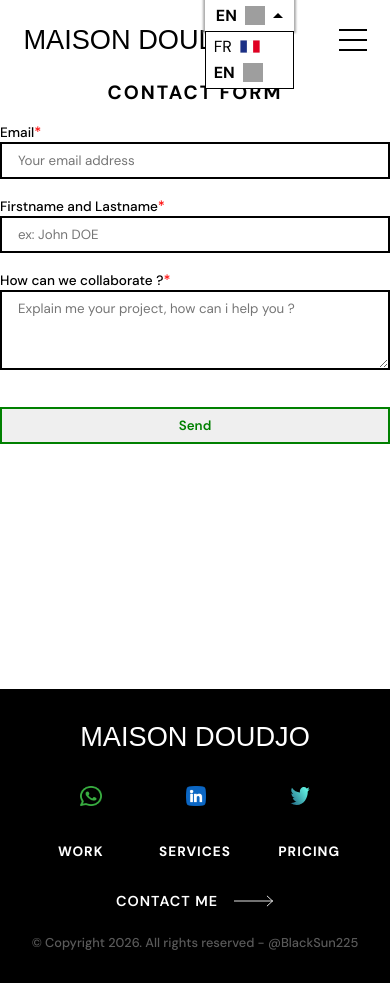
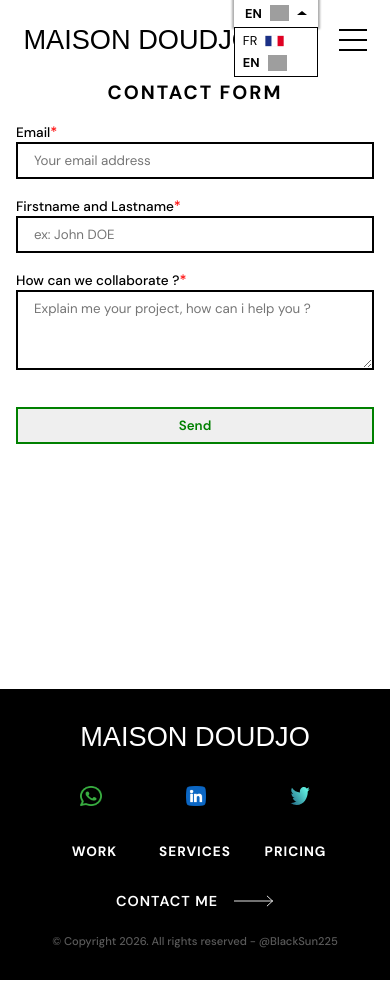
Before and after one commit to BlackSun225/portfolio_2026, a Next.js app: page /mail in a window 390 px wide. Both pictures are taken after a click on the label "EN". Built offline with nearby package versions, Linux system fonts and the light colour scheme; grey boxes are pictures that could not be loaded; a web font is replaced by a local one.

Commit message:
i reduced the size of the language dropdown since on mobile it hidded portion of the logo. i added x axis padding on mail form and added view transition to my services page image

```diff
--- a/app/components/footer.tsx
+++ b/app/components/footer.tsx
@@ -44,7 +44,7 @@ export default function Footer() {
         </ul>
         <div className={styles.lastDivRight}>
           <Cta />
-          <p>{dictionary.copyrighting[lang]}</p>
+          <h6>{dictionary.copyrighting[lang]}</h6>
         </div>
       </div>
     </footer>
--- a/app/components/navbar.tsx
+++ b/app/components/navbar.tsx
@@ -57,18 +57,18 @@ export default function Navbar() {
         <input className={styles.dropTrigger} type="checkbox" />
         <div className={styles.head}>
           <span className={styles.headText} > {lang.toUpperCase()} </span>
-          <Image className={styles.headImg} width="20" height="19" src={lang == "fr" ? france : usa } alt="language flag" />
+          <Image className={styles.headImg} width="19" height="16" src={lang == "fr" ? france : usa } alt="language flag" />
           <span className={styles.arrow}></span>
         </div>
 
         <ul className={styles.body} >
           <li className={`${styles.row} ${lang == 'fr' && styles.active}`} onClick={() => changeLang("fr")} >
             <span>FR</span>
-            <Image width="20" height="19" src={france} alt="france" />
+            <Image width="19" height="16" src={france} alt="france" />
           </li>
           <li className={`${styles.row} ${lang == 'en' && styles.active}`} onClick={() => changeLang("en")} >
             <span>EN</span>
-            <Image width="20" height="19" src={usa} alt="usa" />
+            <Image width="19" height="16" src={usa} alt="usa" />
           </li>
         </ul>
       </label>
--- a/app/globals.css
+++ b/app/globals.css
@@ -16,3 +16,21 @@
   padding: 0;
   font-family: var(--font-dm-sans), sans-serif;
 }
+
+::view-transition-group(.morph) {
+  animation-duration: 600ms;
+  animation-fill-mode: both;
+  /* animation-direction: alternate; */
+}
+::view-transition-image-pair(.morph) {
+  animation-name: via-blur;
+}
+
+@keyframes via-blur {
+  20% {
+    filter: blur(5px);
+  }
+  50% {
+    transform: scale(105%);
+  }
+}
--- a/app/lib/styles/footer.module.css
+++ b/app/lib/styles/footer.module.css
@@ -73,9 +73,9 @@
   row-gap: 3rem;
 }
 
-.footer .lastDivRight p {
+.footer .lastDivRight h6 {
   color: var(--darkgrey);
-  font-size: 0.8rem;
+  font-size: 0.7rem;
   font-weight: 500;
 }
 
--- a/app/lib/styles/mailForm.module.css
+++ b/app/lib/styles/mailForm.module.css
@@ -13,7 +13,7 @@
     /* width: 50%; */
     width: clamp(300px, 100%, 500px);
     margin: 0 auto;
-    padding: 1rem 0;
+    padding: 1rem;
     /* border: 1px solid red; */
 }
 
--- /dev/null
+++ b/app/lib/viewTransition.ts
@@ -0,0 +1,3 @@
+export const vt = {
+  service: "service_hero_image",
+};
--- a/next.config.ts
+++ b/next.config.ts
@@ -44,6 +44,9 @@ const nextConfig: NextConfig = {
     deviceSizes: [640, 750, 828, 1080, 1200, 1920, 2048, 3840],
     imageSizes: [16, 32, 48, 64, 96, 128, 256, 384],
   },
+  experimental: {
+    viewTransition: true,
+  }
 };
 
 export default nextConfig;
```
Also changed, not shown: app/components/gradientSection.tsx (+18 -1 lines), app/page.tsx (+10 -3 lines), app/lib/styles/navbar.module.css.
